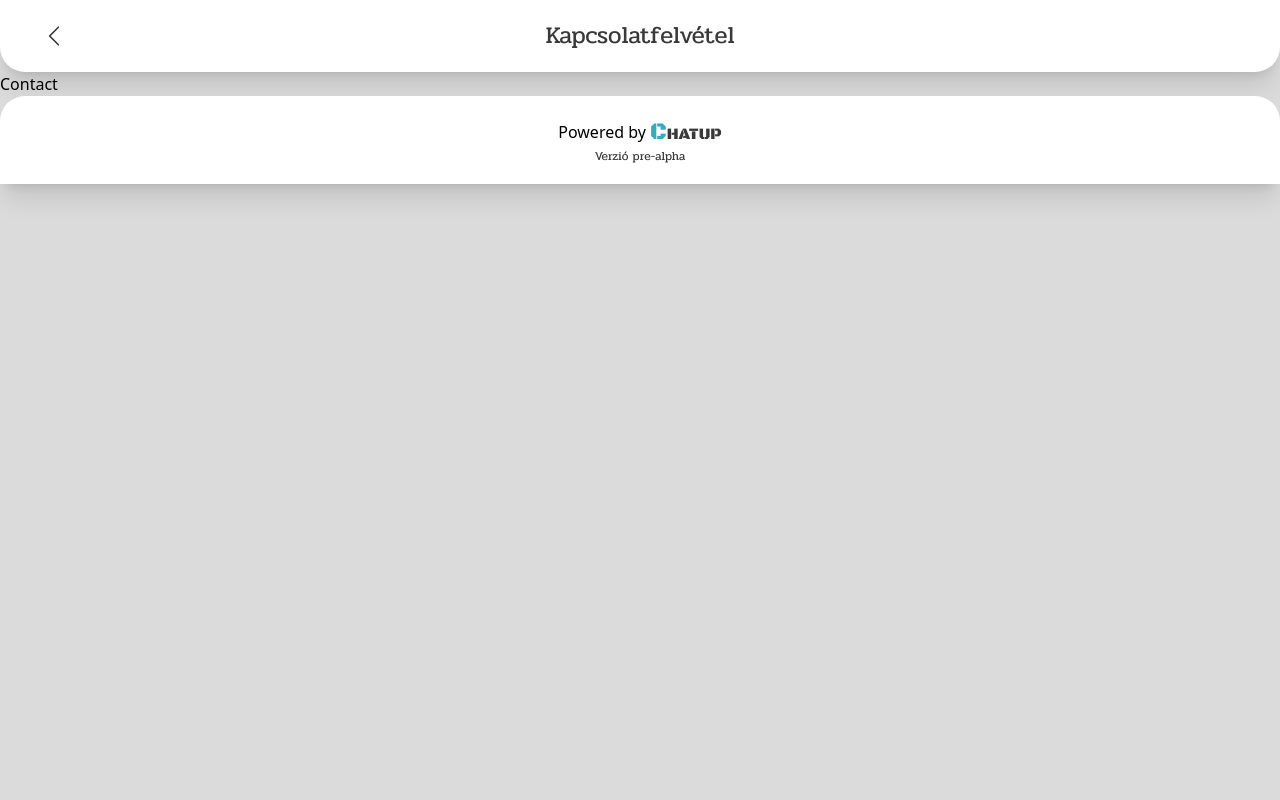
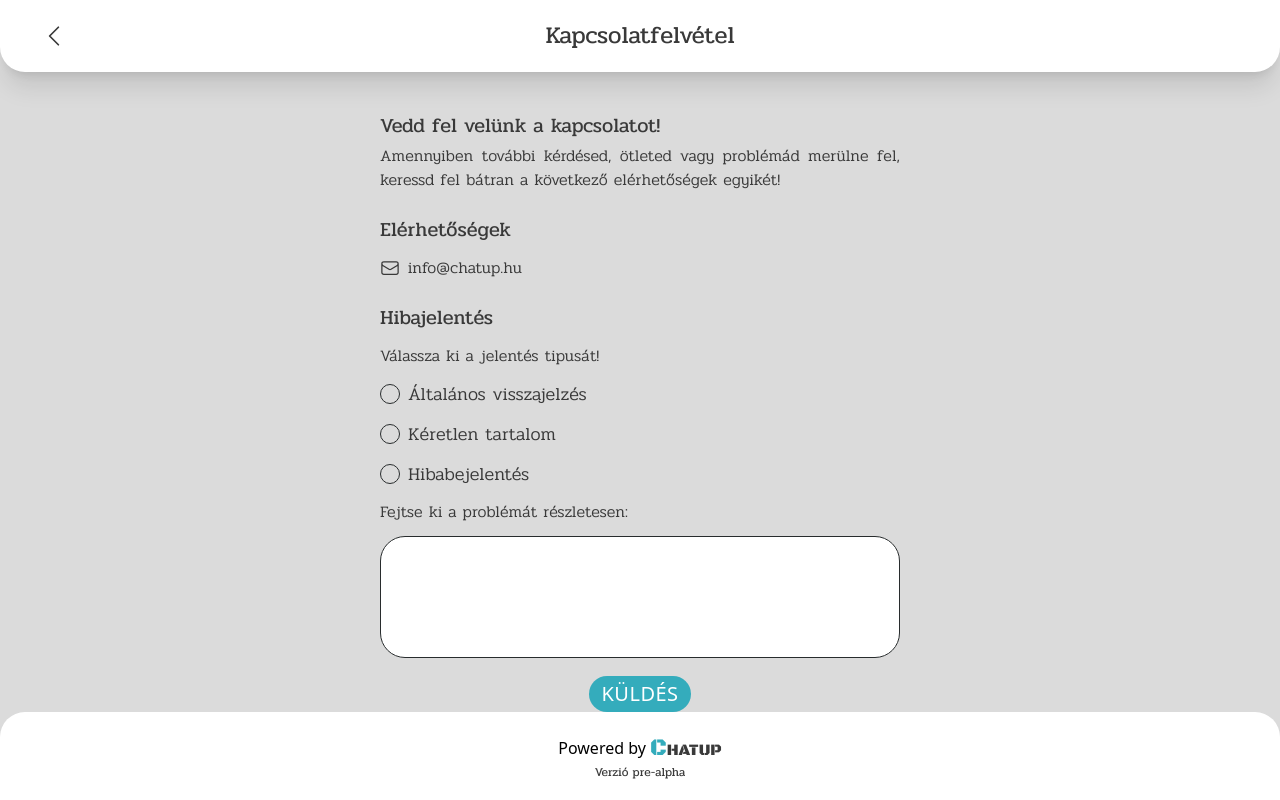
Before and after one commit to zsoltgombocz/chatup-frontend, a React (Vite) app: page /settings/contact in a window 1280 px wide. Built offline with nearby package versions, Linux system fonts and the light colour scheme; a web font is replaced by a local one.

Commit message:
contact subpage added

```diff
--- a/src/views/settings/Contact.tsx
+++ b/src/views/settings/Contact.tsx
@@ -1,10 +1,45 @@
-import React from 'react'
+import React, { FormEvent } from 'react'
+import { motion as m } from 'framer-motion';
+import { config } from '../../config/settingsConfig';
+import { EnvelopeIcon } from '@heroicons/react/24/outline';
+import RadioGroup from '../../components/RadioGroup';
+import Button from '../../components/Button';
+function Contact() {
+    const onFormSubmit = (e: FormEvent<HTMLFormElement>) => {
+        e.preventDefault();
+        const target = e.target as HTMLFormElement;
+        const type = target.type.value;
+        const desc = target.desc.value;
+        if (type === '' || desc === '') return;
 
-type Props = {}
+        //! MAYBE USE SOME KND OF POPUP TO SHOW SUCCESS OR ERRORS
 
-function Contact({ }: Props) {
+        console.log(target.type.value);
+        console.log(target.desc.value);
+    }
     return (
-        <div>Contact</div>
+        <m.div className={'scrollable-view'} initial={{ x: 500 }} animate={{ x: 0 }} exit={{ x: 500 }}>
+            <h5 className={'text text-xl mb-1'}>Vedd fel velünk a kapcsolatot!</h5>
+            <p className={'text mb-6 font-extralight text-justify'}>
+                Amennyiben további kérdésed, ötleted vagy problémád merülne fel, keressd fel bátran a következő elérhetőségek egyikét!
+            </p>
+
+            <h5 className={'text text-xl mb-3'}>Elérhetőségek</h5>
+            <p className={'text font-extralight flex flex-row gap-2 items-center mb-6'}>
+                <EnvelopeIcon className={'w-5 h-5 text'} />{config.contactEmail}
+            </p>
+
+            <h5 className={'text text-xl mb-3'}>Hibajelentés</h5>
+            <form method={'POST'} onSubmit={onFormSubmit} className={'w-full'}>
+                <h5 className={'text font-extralight mb-3'}>Válassza ki a jelentés tipusát!</h5>
+                <RadioGroup options={['Általános visszajelzés', 'Kéretlen tartalom', 'Hibabejelentés']} name={'type'} className={'mb-'} radioGap={3} />
+
+                <h5 className={'text font-extralight mb-3'}>Fejtse ki a problémát részletesen:</h5>
+                <textarea className={'textarea mb-3 w-full'} rows={4} name={'desc'}></textarea>
+
+                <Button size={'secondary'} style={'filled'} text={'Küldés'} hugText={true} className={'m-auto'} />
+            </form>
+        </m.div>
     )
 }
 
```
